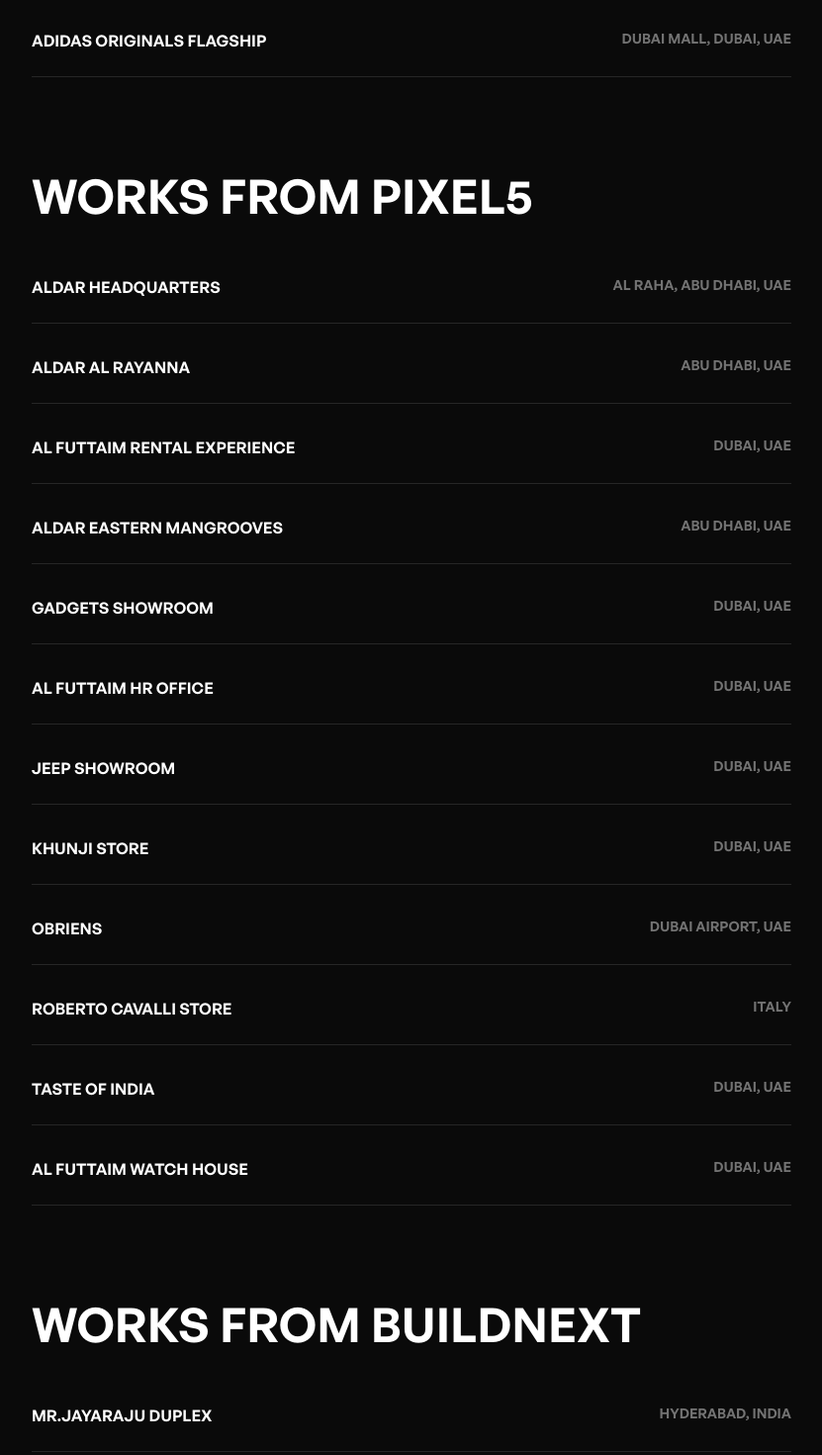
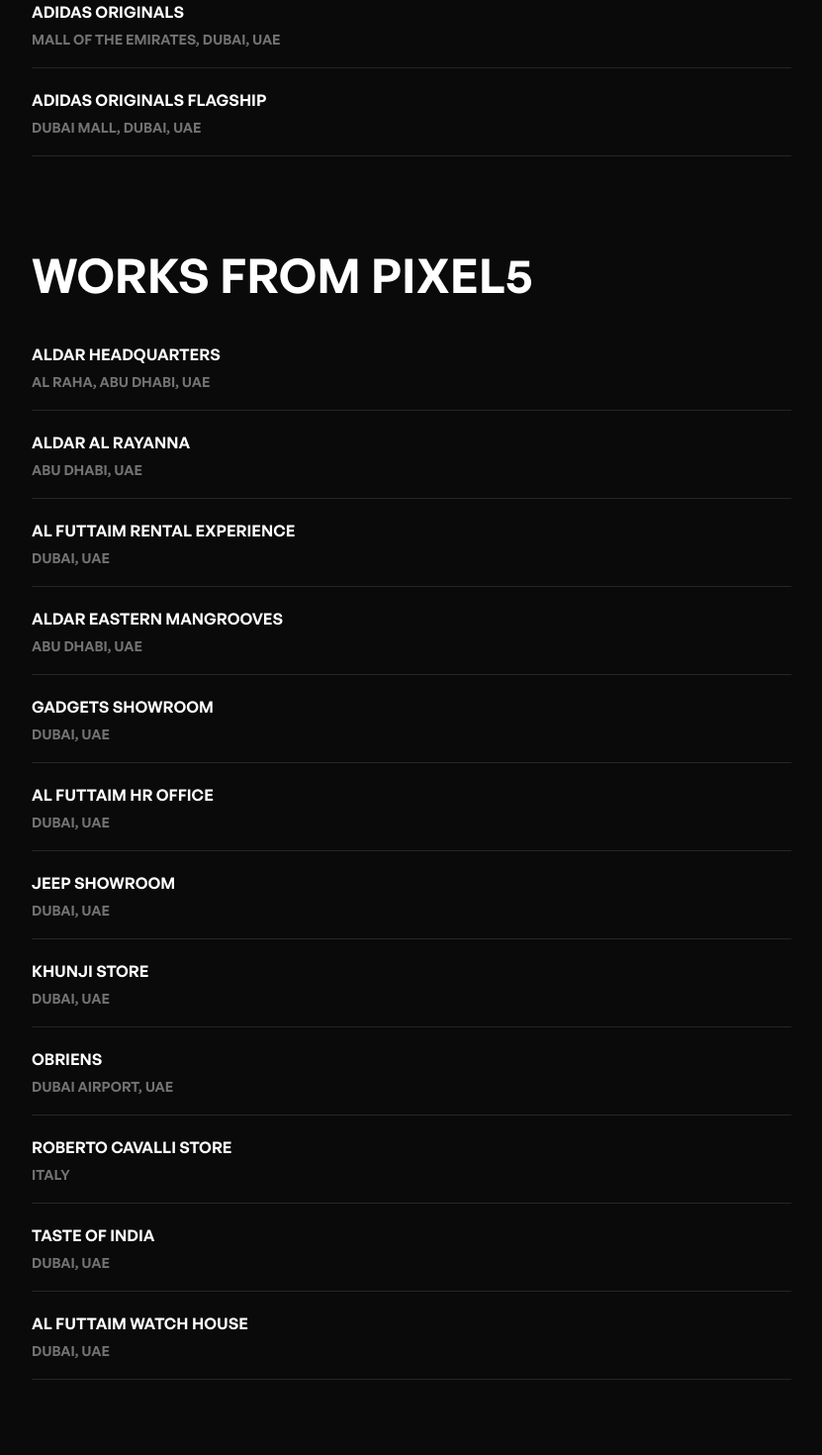
Before and after one commit to 1580-RanaV/thevjs, a Next.js app: page /work in a window 1280 px wide. Shown: the part 1120-2590 px from the top of the page at 99% size, without its empty margins (224-1055 px from the left). Built offline with nearby package versions, Linux system fonts and the light colour scheme.

Commit message:
fixed work

```diff
--- a/src/app/components/Adidas.jsx
+++ b/src/app/components/Adidas.jsx
@@ -149,18 +149,18 @@ const Adidas = () => {
         <div
         onClick={() => toggleWork(index)}
         key={index}
-        className="border-b border-neutral-800 hover:cursor-pointer">
+        className="border-b pb-4 border-neutral-800 hover:cursor-pointer">
           {/* Project Title */}
-          <div className='flex justify-between'>
+          <div className=''>
           <h1
             onClick={() => toggleWork(index)}
-            className="basis-1/2 font-semibold uppercase cursor-pointer py-4 hover:text-neutral-500 transition-colors"
+            className="font-semibold uppercase cursor-pointer py-1 hover:text-neutral-500 transition-colors"
           >
             {work.title}
           </h1>
           <span
           onClick={() => toggleWork(index)}
-          className="text-right mb-3 text-sm font-semibold uppercase text-neutral-500 cursor-pointer py-4 hover:text-neutral-500 transition-colors">
+          className="text-right text-sm font-semibold uppercase text-neutral-500 cursor-pointer hover:text-neutral-500 transition-colors">
             {work.place}
           </span>
           </div>
--- a/src/app/components/Freelance.jsx
+++ b/src/app/components/Freelance.jsx
@@ -101,18 +101,18 @@ const Freelance = () => {
         <div
         onClick={() => toggleWork(index)}
         key={index}
-        className="border-b border-neutral-800 hover:cursor-pointer">
+        className="border-b pb-4 border-neutral-800 hover:cursor-pointer">
           {/* Project Title */}
-          <div className='flex justify-between'>
+          <div className=''>
           <h1
             onClick={() => toggleWork(index)}
-            className="basis-1/2 font-semibold uppercase cursor-pointer py-4 hover:text-neutral-500 transition-colors"
+            className="font-semibold uppercase cursor-pointer py-1 hover:text-neutral-500 transition-colors"
           >
             {work.title}
           </h1>
           <span
           onClick={() => toggleWork(index)}
-          className="text-right mb-3 text-sm font-semibold uppercase text-neutral-500 cursor-pointer py-4 hover:text-neutral-500 transition-colors">
+          className="text-right mb-3 text-sm font-semibold uppercase text-neutral-500 cursor-pointer hover:text-neutral-500 transition-colors">
             {work.place}
           </span>
           </div>
--- a/src/app/components/Pixel.jsx
+++ b/src/app/components/Pixel.jsx
@@ -176,18 +176,18 @@ const Freelance = () => {
         <div
         onClick={() => toggleWork(index)}
         key={index}
-        className="border-b border-neutral-800 hover:cursor-pointer">
+        className="border-b pb-4 border-neutral-800 hover:cursor-pointer">
           {/* Project Title */}
-          <div className='flex justify-between'>
+          <div className=''>
           <h1
             onClick={() => toggleWork(index)}
-            className="basis-1/2 font-semibold uppercase cursor-pointer py-4 hover:text-neutral-500 transition-colors"
+            className="font-semibold uppercase cursor-pointer py-1 hover:text-neutral-500 transition-colors"
           >
             {work.title}
           </h1>
           <span
           onClick={() => toggleWork(index)}
-          className="text-right mb-3 text-sm font-semibold uppercase text-neutral-500 cursor-pointer py-4 hover:text-neutral-500 transition-colors">
+          className="text-right mb-3 text-sm font-semibold uppercase text-neutral-500 cursor-pointer hover:text-neutral-500 transition-colors">
             {work.place}
           </span>
           </div>
```
